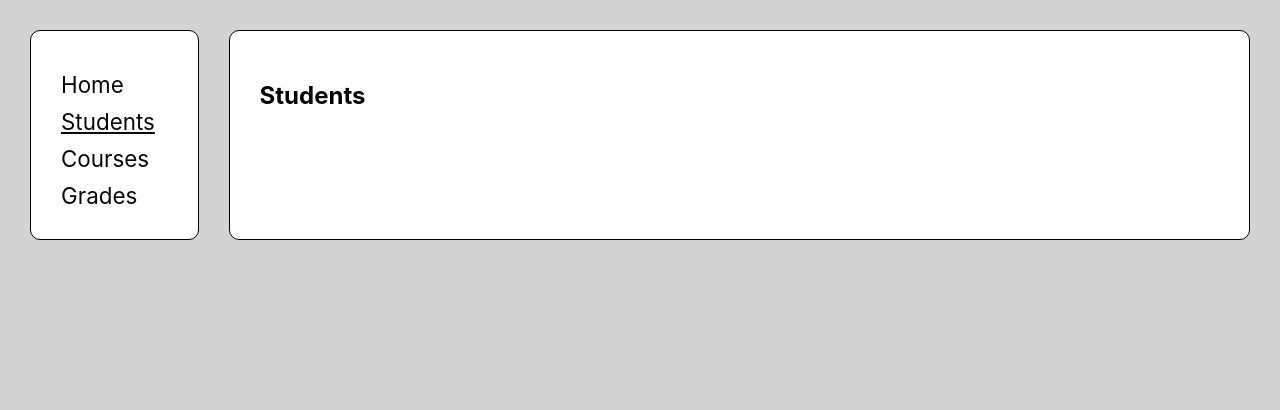
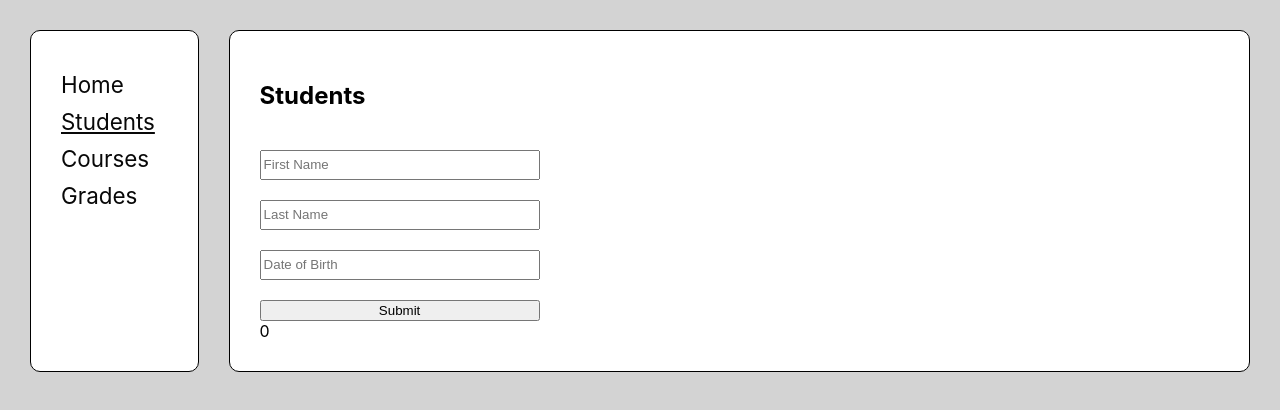
Before and after one commit to thomasInes/shyftlabs-test, a React (Create React App) app: page /students in a window 1280 px wide. Shown: the top 410 px of the page. Built offline with nearby package versions, Linux system fonts and the light colour scheme.

Commit message:
add logic for students page

```diff
--- a/src/components/Navbar.js
+++ b/src/components/Navbar.js
@@ -24,10 +24,10 @@ const Link = styled(NavLink)`
 
 const Navbar = () => (
     <Container>
-        <Link exact activeClassName='active' to='/'>Home</Link>
-        <Link exact activeClassName='active' to='/students'>Students</Link>
-        <Link exact activeClassName='active' to='/courses'>Courses</Link>
-        <Link exact activeClassName='active' to='/grades'>Grades</Link>
+        <Link exact="true" activeclassname='active' to='/'>Home</Link>
+        <Link exact="true" activeclassname='active' to='/students'>Students</Link>
+        <Link exact="true" activeclassname='active' to='/courses'>Courses</Link>
+        <Link exact="true" activeclassname='active' to='/grades'>Grades</Link>
     </Container>
 )
 
--- a/src/components/pages/Students.js
+++ b/src/components/pages/Students.js
@@ -1,3 +1,109 @@
-export const Students = ()=>(
-    <h2>Students</h2>
-)
+import { useState } from 'react';
+import styled from 'styled-components'
+
+const StudentForm = styled.form`
+display: flex;
+flex-direction: column;
+
+input, button{
+    margin-top: 20px;
+}
+input{
+    width: 17rem;
+    height: 1.5rem;
+}
+`
+
+const FormError = styled.h5`
+    color: red;
+`
+
+const StudentList = styled.table`
+    margin-top: 30px;
+    thead td{font-weight: bold;}
+    tr:nth-child(odd), thead td {background-color: lightgreen;}
+    td{
+        padding: 5px 15px;
+    }
+`
+
+export const Students = () => {
+    const [students, setStudents] = useState(JSON.parse(window.localStorage.getItem('students')) || []);
+    const [firstName, setFirstName] = useState('');
+    const [lastName, setLastName] = useState('');
+    const [dob, setDob] = useState('');
+    const [formError, setFormError] = useState('');
+
+    const handleSubmit = (e) => {
+        e.preventDefault();
+
+        if (!validate())
+            return;
+
+        students.push({ firstName, lastName, dob });
+        setStudents(students)
+        window.localStorage.setItem('students', JSON.stringify(students))
+        clearForm();
+    }
+
+    const validate = (e) => {
+        if (!firstName || !lastName || !dob) {
+            setFormError('The form must be completed')
+            return false;
+        }
+        return true;
+    }
+    const clearForm = () => {
+        setFirstName('')
+        setLastName('')
+        setDob('')
+        setFormError('')
+    }
+    return (
+        <>
+            <h2>Students</h2>
+            <StudentForm onSubmit={handleSubmit}>
+                {formError && <FormError>{formError}</FormError>}
+                <input
+                    type='text'
+                    name='firstName'
+                    placeholder='First Name'
+                    onChange={e => setFirstName(e.target.value)}
+                    value={firstName || ''}
+                />
+                <input
+                    type='text'
+                    name='lastName'
+                    placeholder='Last Name'
+                    onChange={e => setLastName(e.target.value)}
+                    value={lastName || ''}
+                />
+                <input
+                    type='text'
+                    name='dob'
+                    placeholder='Date of Birth'
+                    onChange={e => setDob(e.target.value)}
+                    value={dob || ''}
+                />
+                <button type='submit'>Submit</button>
+            </StudentForm>
+
+
+            {students.length &&
+                <StudentList>
+                    <thead>
+                        <td>First Name</td>
+                        <td>Last Name</td>
+                        <td>Date of Birth</td>
+                    </thead>
+                    {students.map(student => (
+                        <tr>
+                            <td>{student.firstName}</td>
+                            <td>{student.lastName}</td>
+                            <td>{student.dob}</td>
+                        </tr>
+                    ))}
+                </StudentList>}
+        </>
+    );
+}
```
